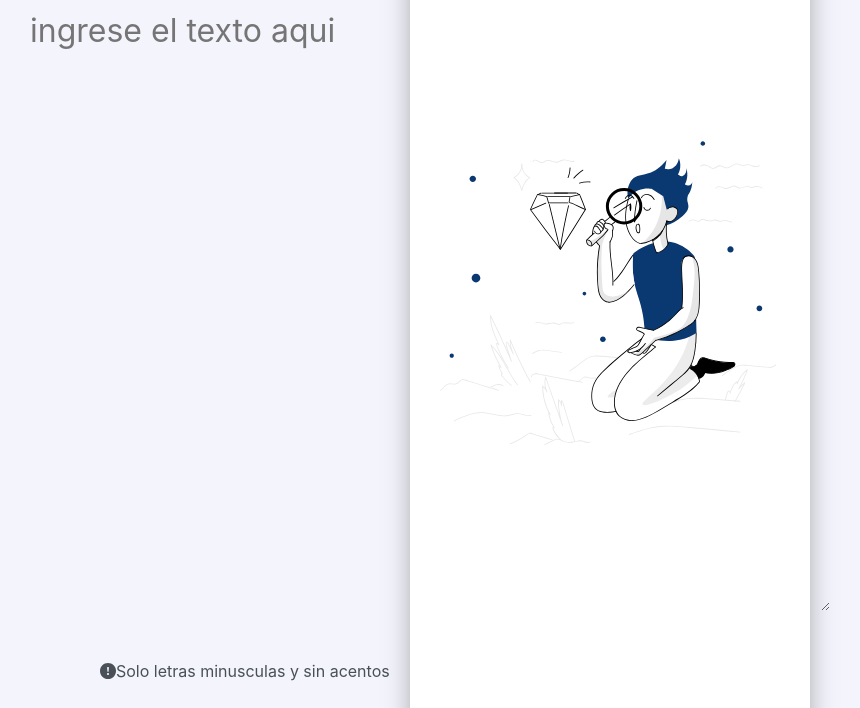
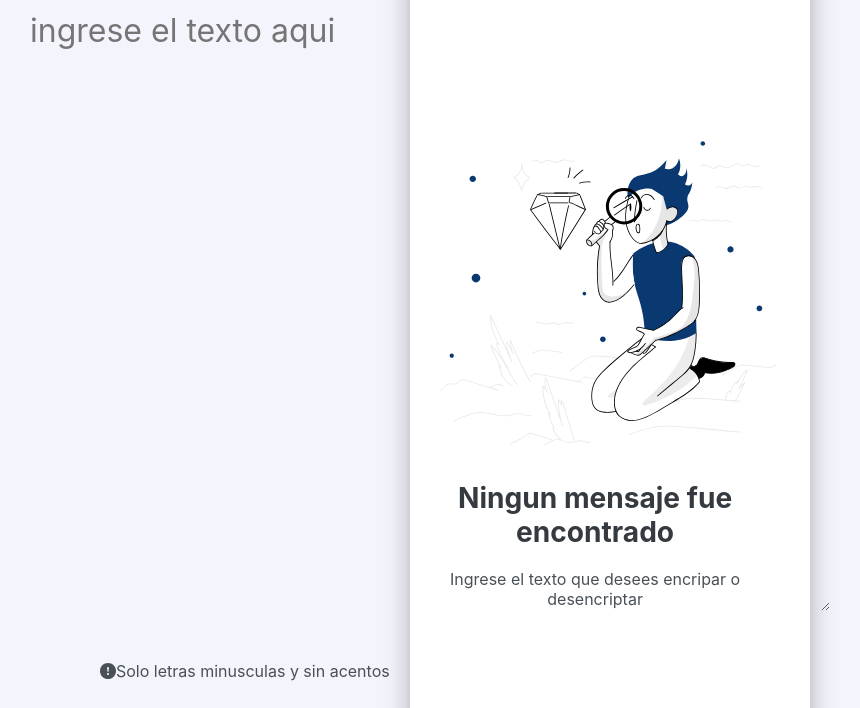
Before and after one commit to Ema-prowler/challenge-encriptador, a plain HTML site: page index.html in a window 1280 px wide. Shown: the part 159-867 px from the top of the page, without its empty margins (270-1130 px from the left). Drawn offline with Linux system fonts and the light colour scheme; a web font is replaced by a local one.

Commit message:
agregando mas estilo a los contenedores, y resolviendo un pequeño error de tipeo en las clases de los contenedores

```diff
--- a/css/style.css
+++ b/css/style.css
@@ -168,6 +168,44 @@ main {
 
 /*estilo del contenedor del parrafo*/
 
-.contendor-parrafo {
+.contenedor-parrafo {
   position: absolute;
+  box-sizing: border-box;
+  top: 570px;
+  left: 40px;
 }
+
+/*estilo para el h3 del contenedor parrafo*/
+
+.contenedor-parrafo {
+  font-size: 24px;
+  font-weight: 700;
+  /*font-family: "inter", sans-serif;
+  se puede declarar la font de nuevo aqui por si existe alguna falla*/
+  text-align: center;
+  color: #343a40;
+}
+
+/*estilo para la etiqueta p del contenedor parrafo*/
+
+.contenedor-parrafo p {
+  /*font-family: "inter", sans-serif;
+    se puede declarar la font de nuevo aqui por si existe alguna falla*/
+  font-weight: 400;
+  font-size: 16px;
+  text-align: center;
+  color: #495057;
+  padding-top: 20px;
+}
+
+/*estilo para el contenedor resultado*/
+
+.contenedor-resultado {
+  position: absolute;
+  bottom: 410px;
+  width: 320px;
+  height: 450px;
+  padding: 0;
+  box-sizing: border-box;
+  margin-left: 25px;
+}
--- a/index.html
+++ b/index.html
@@ -39,7 +39,7 @@
         <div class="contenedor-munieco">
           <img src="Img/Muñeco.svg" alt="Imagen de un personaje" />
         </div>
-        <div class="contendor-parrafo">
+        <div class="contenedor-parrafo">
           <h3>
             Ningun mensaje fue <br />
             encontrado
```
